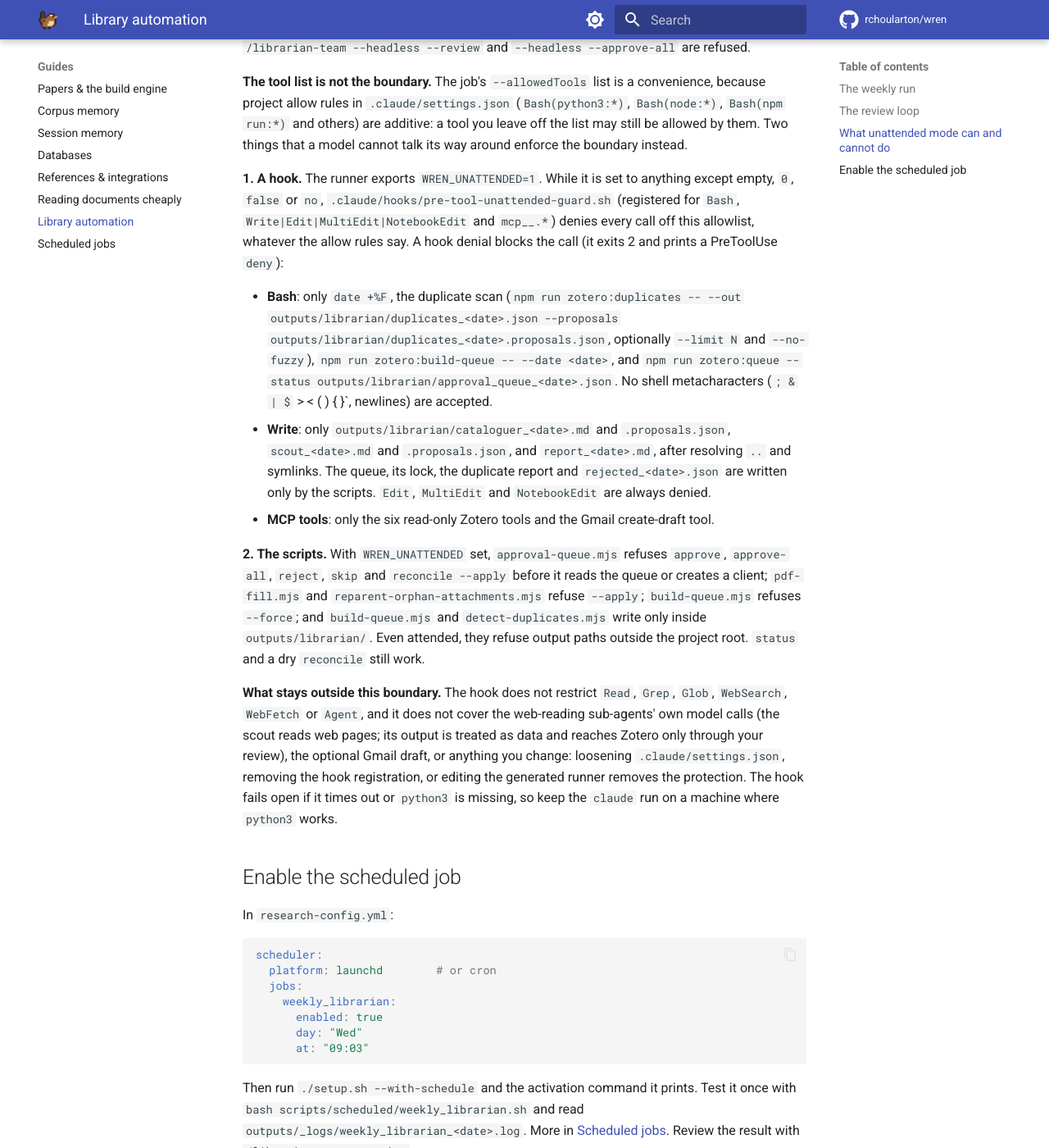
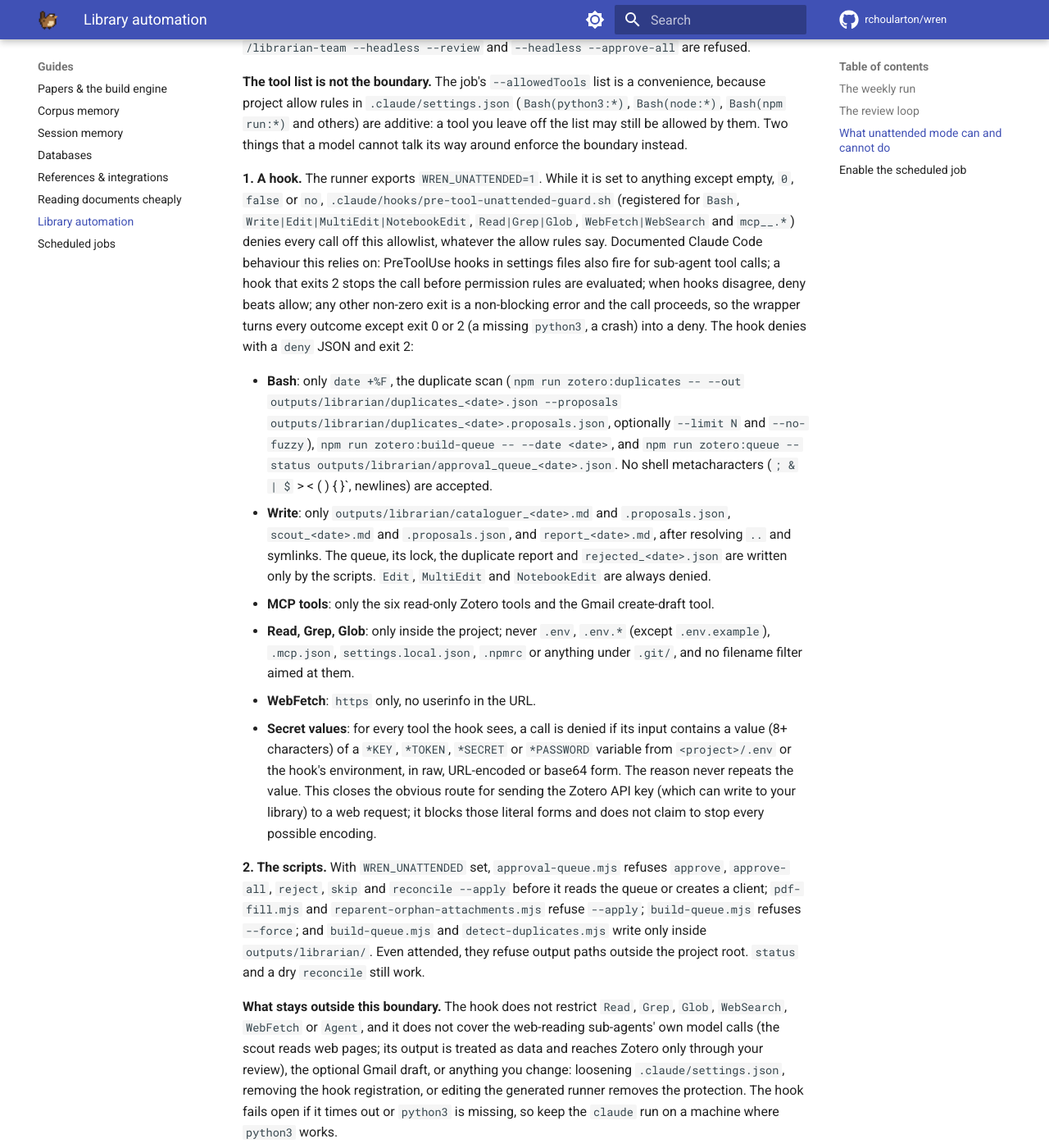
Before and after one commit to rchoularton/wren, an MkDocs documentation site: the page built from docs/guides/library-automation.md, in a window 1280 px wide and 1400 px high, scrolled down 1167 px. Shown: the whole window at 82% size. Built offline with MkDocs 1.6.1 and Material for MkDocs 9.7.7, drawn with Linux system fonts in a browser that asks for light colours; comment, search, counter and statistics services are not loaded; some of the changed text lies outside the part shown.

Commit message:
fix: launcher --tools, symlink-safe outputs, source_agent from filename, exfiltration docs (#7)
Co-Authored-By: Claude Sonnet 5.5 <noreply@anthropic.com>

```diff
--- a/docs/guides/library-automation.md
+++ b/docs/guides/library-automation.md
@@ -37,8 +37,12 @@ a model cannot talk its way around enforce the boundary instead.
 
 **1. A hook.** The runner exports `WREN_UNATTENDED=1`. While it is set to anything except empty,
 `0`, `false` or `no`, `.claude/hooks/pre-tool-unattended-guard.sh` (registered for `Bash`,
-`Write|Edit|MultiEdit|NotebookEdit` and `mcp__.*`) denies every call off this allowlist, whatever
-the allow rules say. A hook denial blocks the call (it exits 2 and prints a PreToolUse `deny`):
+`Write|Edit|MultiEdit|NotebookEdit`, `Read|Grep|Glob`, `WebFetch|WebSearch` and `mcp__.*`) denies every call off
+this allowlist, whatever the allow rules say. Documented Claude Code behaviour this relies on: PreToolUse
+hooks in settings files also fire for sub-agent tool calls; a hook that exits 2 stops the call before
+permission rules are evaluated; when hooks disagree, deny beats allow; any other non-zero exit is a
+non-blocking error and the call proceeds, so the wrapper turns every outcome except exit 0 or 2 (a
+missing `python3`, a crash) into a deny. The hook denies with a `deny` JSON and exit 2:
 
 - **Bash**: only `date +%F`, the duplicate scan (`npm run zotero:duplicates -- --out
   outputs/librarian/duplicates_<date>.json --proposals outputs/librarian/duplicates_<date>.proposals.json`,
@@ -50,6 +54,14 @@ the allow rules say. A hook denial blocks the call (it exits 2 and prints a PreT
   symlinks. The queue, its lock, the duplicate report and `rejected_<date>.json` are written only by the
   scripts. `Edit`, `MultiEdit` and `NotebookEdit` are always denied.
 - **MCP tools**: only the six read-only Zotero tools and the Gmail create-draft tool.
+- **Read, Grep, Glob**: only inside the project; never `.env`, `.env.*` (except `.env.example`), `.mcp.json`,
+  `settings.local.json`, `.npmrc` or anything under `.git/`, and no filename filter aimed at them.
+- **WebFetch**: `https` only, no userinfo in the URL.
+- **Secret values**: for every tool the hook sees, a call is denied if its input contains a value (8+
+  characters) of a `*KEY`, `*TOKEN`, `*SECRET` or `*PASSWORD` variable from `<project>/.env` or the hook's
+  environment, in raw, URL-encoded or base64 form. The reason never repeats the value. This closes the
+  obvious route for sending the Zotero API key (which can write to your library) to a web request; it blocks
+  those literal forms and does not claim to stop every possible encoding.
 
 **2. The scripts.** With `WREN_UNATTENDED` set, `approval-queue.mjs` refuses `approve`,
 `approve-all`, `reject`, `skip` and `reconcile --apply` before it reads the queue or creates a client;
@@ -81,3 +93,6 @@ scheduler:
 Then run `./setup.sh --with-schedule` and the activation command it prints. Test it once with
 `bash scripts/scheduled/weekly_librarian.sh` and read `outputs/_logs/weekly_librarian_<date>.log`.
 More in [Scheduled jobs](scheduled-jobs.md). Review the result with `/librarian-team --review`.
+
+Run this job only in a project folder you have trusted. In an untrusted folder `claude -p` ignores project
+allow rules but still runs settings hooks, so the behaviour would differ from what is described here.
```
Also changed, not shown: .claude/skills/librarian-team/SKILL.md (+1 -1 lines), scripts/zotero/README.md (+1 -1 lines), 6 other files.
